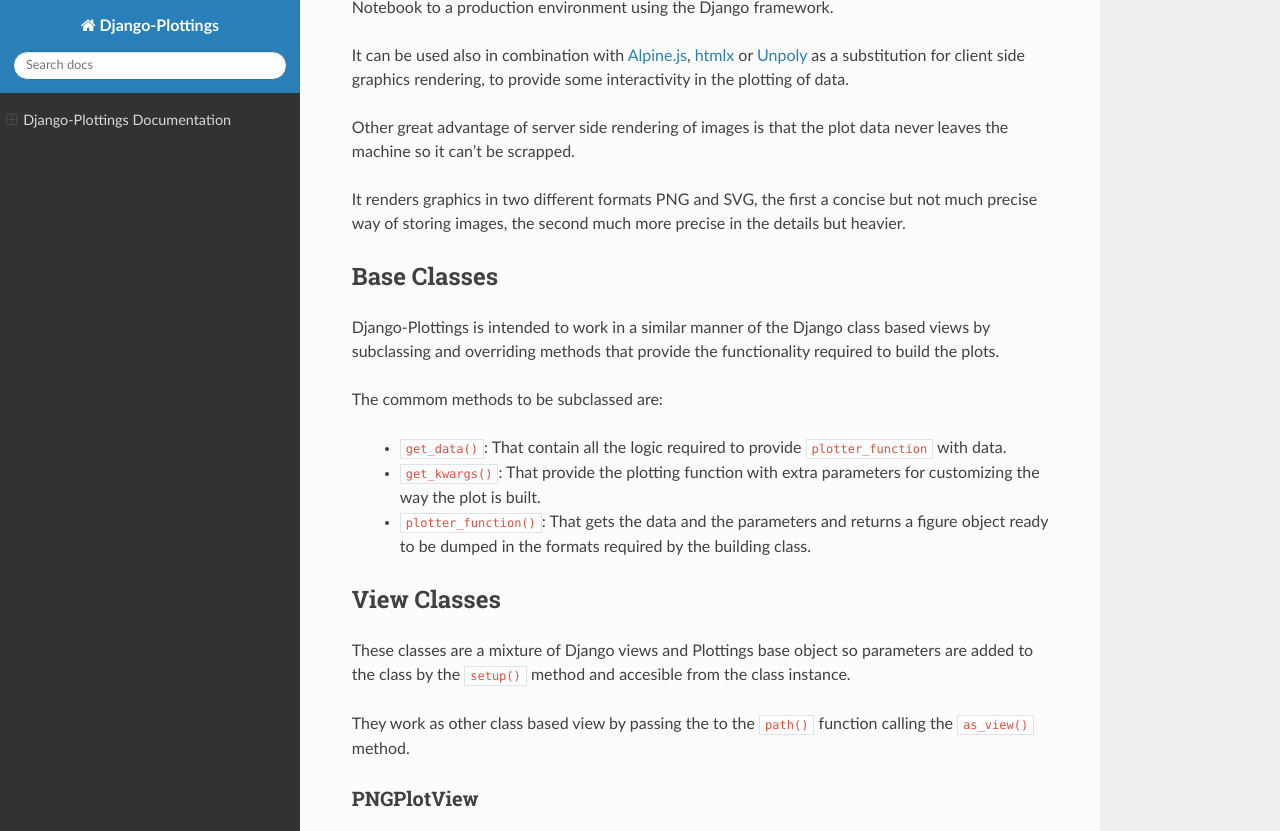
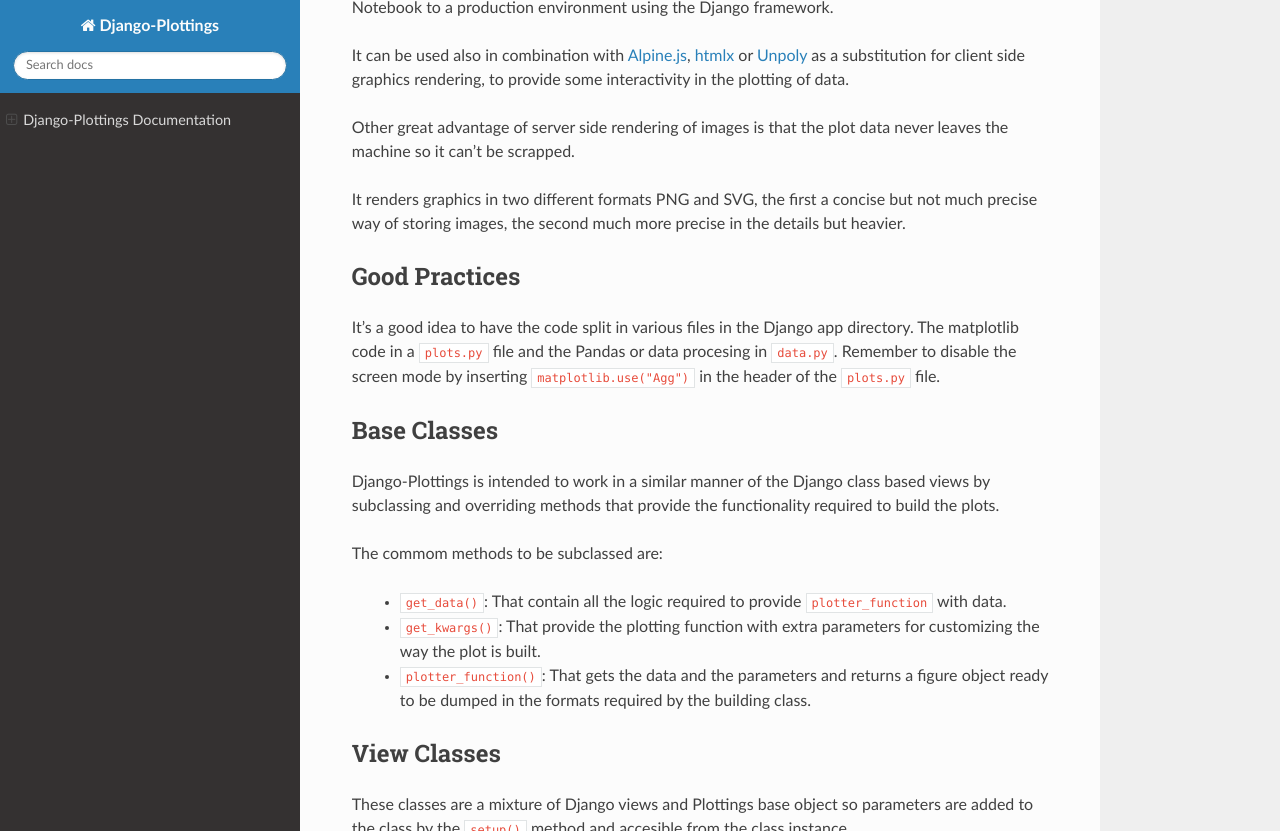
Before and after one commit to llou/django-plottings, a Sphinx documentation site: the page built from docs/index.rst, in a window 1280 px wide and 900 px high, scrolled down 383 px, cut to the strip 0-831 px from the top of the window. Built offline with Sphinx 7.4.7 and the Read the Docs theme 2.0.0, drawn with Linux system fonts in a browser that asks for light colours.

Commit message:
docstrings fixes and minor refactoring

```diff
--- a/docs/index.rst
+++ b/docs/index.rst
@@ -29,6 +29,14 @@
 It renders graphics in two different formats PNG and SVG, the first a concise
 but not much precise way of storing images, the second much more precise in the
 details but heavier.
+
+Good Practices
+--------------
+
+It's a good idea to have the code split in various files in the Django app
+directory. The matplotlib code in a ``plots.py`` file and the Pandas or data
+procesing in ``data.py``. Remember to disable the screen mode by inserting
+``matplotlib.use("Agg")`` in the header of the ``plots.py`` file.
 
 Base Classes
 ------------
```
Also changed, not shown: 1 other file.
